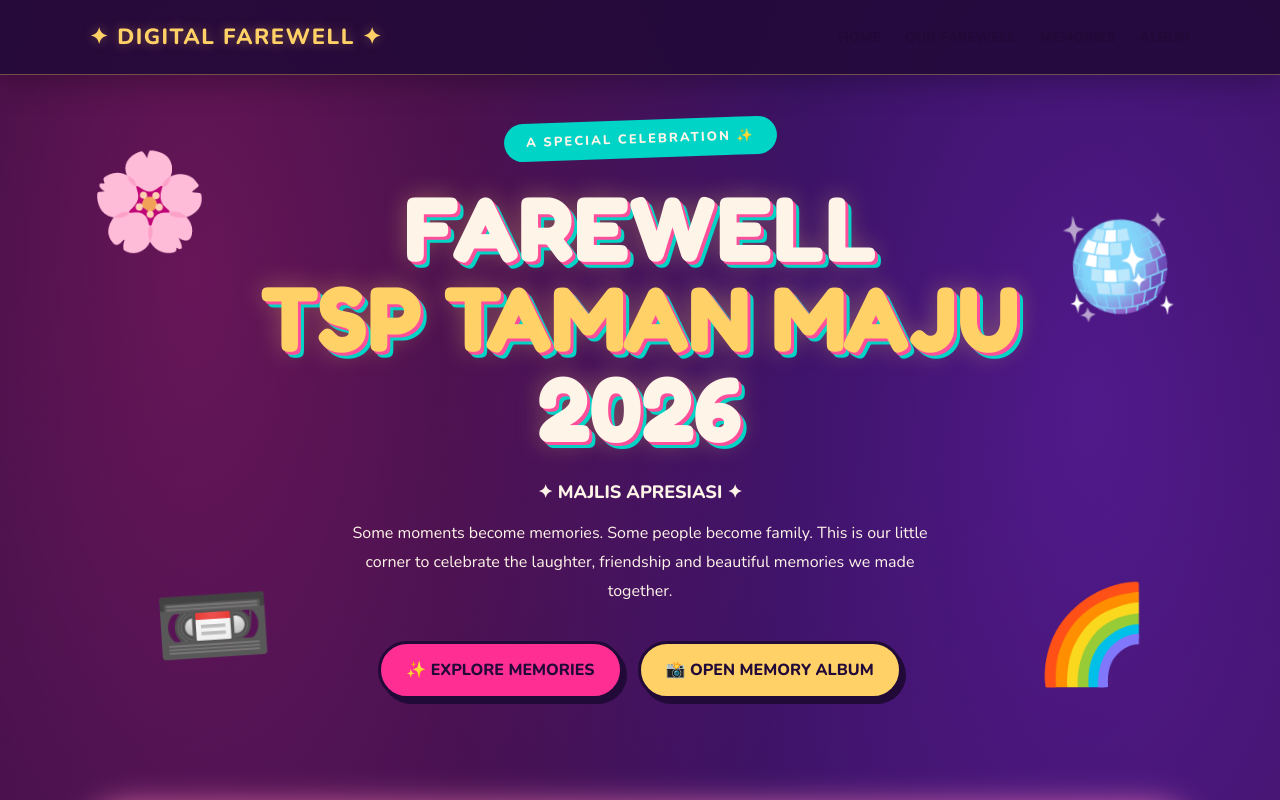
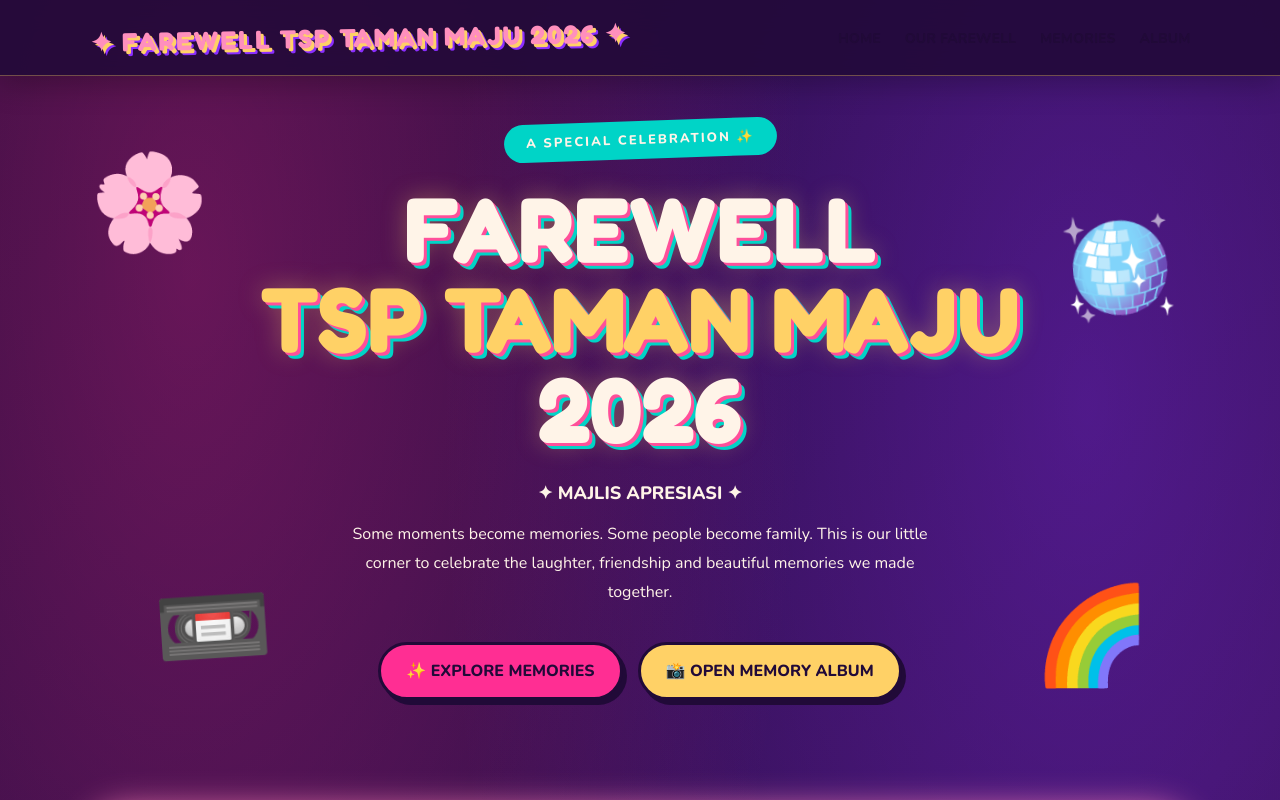
Before and after one commit to mshana1993/digital-farewell-memories, a plain HTML site: page index.html in a window 1280 px wide. Shown: the top 800 px of the page. Drawn offline with nearby package versions, Linux system fonts and the light colour scheme.

Commit message:
Update retro funky farewell header

```diff
--- a/index.html
+++ b/index.html
@@ -54,12 +54,23 @@ nav {
 }
 
 .logo {
-  font-family: 'Nunito', sans-serif;
-  font-weight: 800;
-  font-size: 22px;
-  color: var(--yellow);
-  letter-spacing: 1.5px;
-  text-shadow: 0 0 12px rgba(255, 209, 102, 0.35);
+    font-family: 'Fredoka', sans-serif;
+    font-weight: 700;
+    font-size: 26px;
+    color: #FF8FBD;
+    letter-spacing: 2px;
+    text-shadow:
+        3px 3px 0 #FFD166,
+        5px 5px 0 #8B2EFF;
+    transform: rotate(-1deg);
+    transition: .3s ease;
+}
+
+.logo:hover {
+    transform: rotate(1deg) scale(1.05);
+    text-shadow:
+        3px 3px 0 #FFD166,
+        6px 6px 0 #8B2EFF;
 }
 
 nav ul {
@@ -507,7 +518,7 @@ footer p {
 <body>
 
 <nav>
- <div class="logo">✦ DIGITAL FAREWELL ✦</div>
+ <div class="logo">✦ FAREWELL TSP TAMAN MAJU 2026 ✦</div>
 
   <ul>
     <li><a href="#home">HOME</a></li>
```
